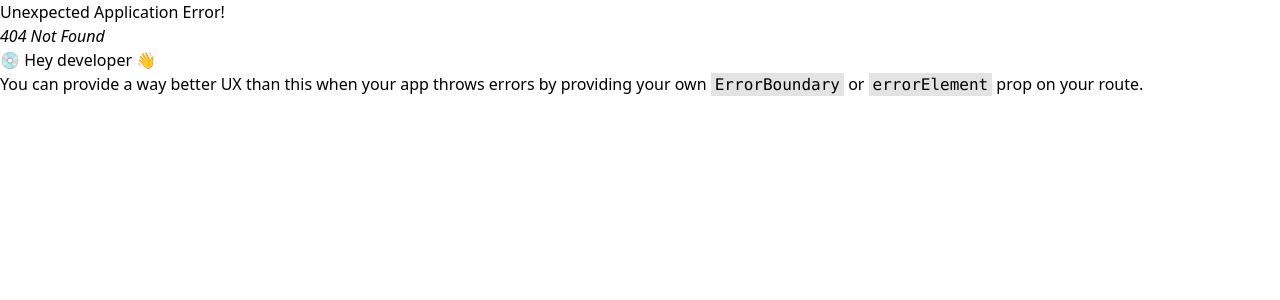
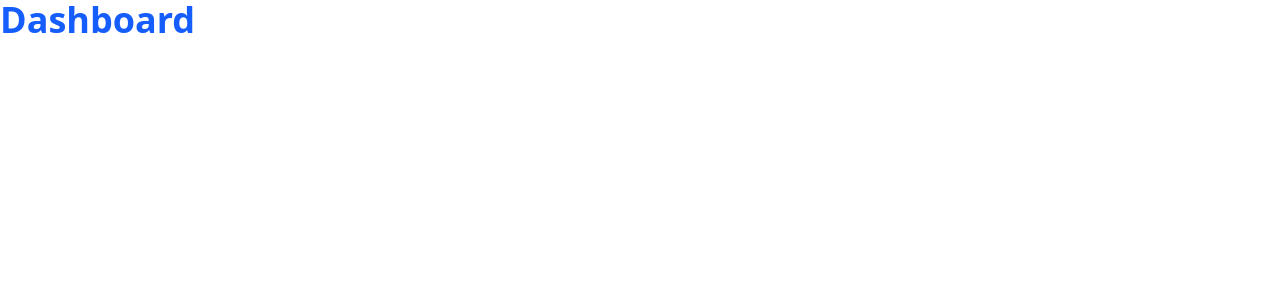
Before and after one commit to DavidMV97/MedEquip, a React (Vite) app: page / in a window 1280 px wide. Before the commit this address had no page. Shown: the top 300 px of the page. Built offline with nearby package versions, Linux system fonts and the light colour scheme.

Commit message:
Add path dashboard

```diff
--- /dev/null
+++ b/src/layouts/Layout.tsx
@@ -0,0 +1,11 @@
+import { Outlet } from 'react-router-dom'
+
+export default function Layout() {
+  return (
+    <main>
+      <div>
+        <Outlet />
+      </div>
+    </main>
+  )
+}
--- a/src/router.tsx
+++ b/src/router.tsx
@@ -1,8 +1,18 @@
 import { createBrowserRouter } from "react-router-dom";
 import AuthLayout from "./layouts/AuthLayout";
 import Auth from "./views/Auth";
+import Dashboard from "./views/Dashboard";
+import Layout from "./layouts/Layout";
 
 const router = createBrowserRouter([
+     {
+        path: "/",
+        element: <Layout />,
+        children: [
+            { index: true, element: <Dashboard /> },
+        ]
+    },
+
     {
         path: "/auth",
         element: <AuthLayout />,
--- /dev/null
+++ b/src/views/Dashboard.tsx
@@ -0,0 +1,7 @@
+export default function Dashboard(){
+    return(
+        <>
+            <h1 className="text-blue-600 font-bold text-4xl">Dashboard</h1>
+        </>
+    )
+}
```
